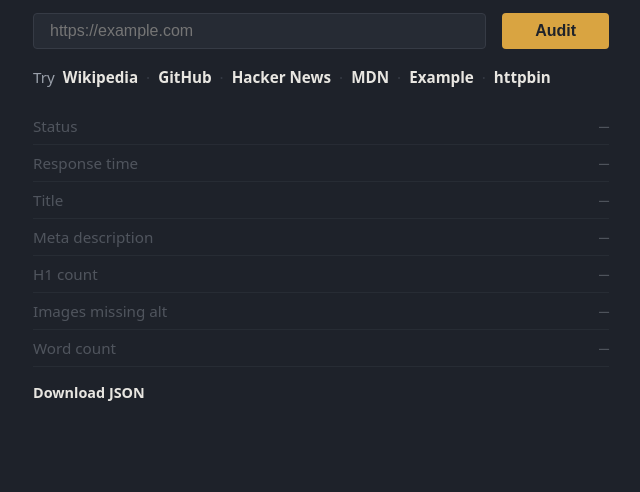
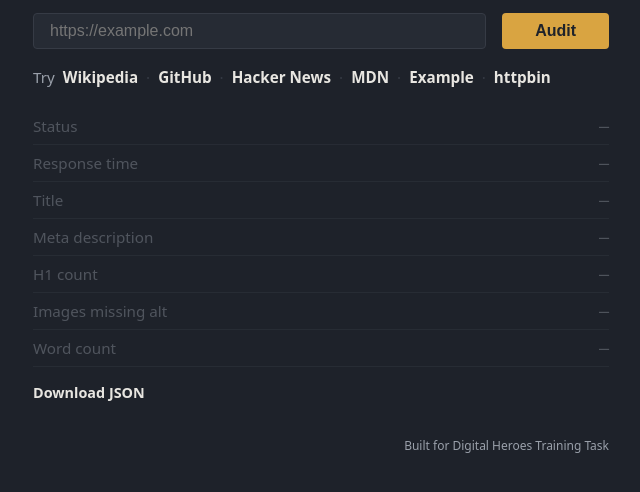
Before and after one commit to Pokemasterr/PagePulse, a website: page public/index.html in a window 1280 px wide. Shown: the part 90-582 px from the top of the page, without its empty margins (319-959 px from the left). Drawn offline with Linux system fonts and the light colour scheme.

Commit message:
Add Porting support

```diff
--- a/index.js
+++ b/index.js
@@ -53,6 +53,8 @@ app.post('/audit', async (req, res) => {
   }
 });
 
-app.listen(3000, () => {
-  console.log('Server running on http://localhost:3000');
+const PORT = process.env.PORT || 3000;
+
+app.listen(PORT, () => {
+  console.log(`Server running on http://localhost:${PORT}`);
 });
--- a/package.json
+++ b/package.json
@@ -4,7 +4,8 @@
   "description": "",
   "main": "index.js",
   "scripts": {
-    "test": "node --test"
+    "test": "node --test",
+    "start": "node index.js"
   },
   "keywords": [],
   "author": "",
--- a/public/index.html
+++ b/public/index.html
@@ -16,5 +16,9 @@
   </div>
 
   <div id="results"></div>
+
+  <footer class="site-footer">
+    <a href="https://digitalheroesco.com">Built for Digital Heroes Training Task</a>
+  </footer>
 </body>
 </html>
--- a/public/style.css
+++ b/public/style.css
@@ -185,3 +185,18 @@ h1 {
   margin-top: var(--space-md);
   font-size: 0.9rem;
 }
+
+.site-footer {
+  margin-top: var(--space-lg);
+  text-align: right;
+  font-size: 0.75rem;
+}
+
+.site-footer a {
+  color: var(--color-text-muted);
+  text-decoration: none;
+}
+
+.site-footer a:hover {
+  color: var(--color-text);
+}
```
